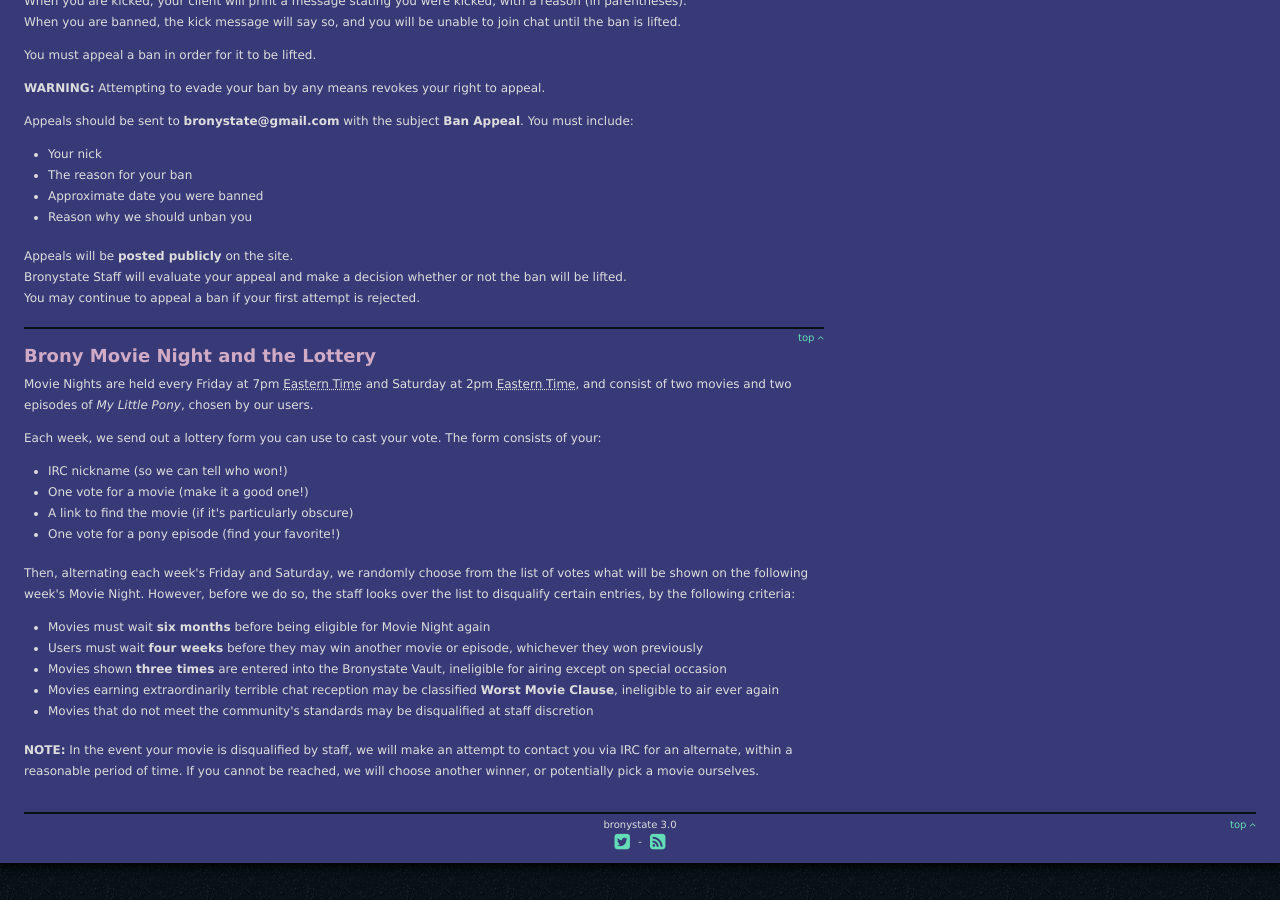
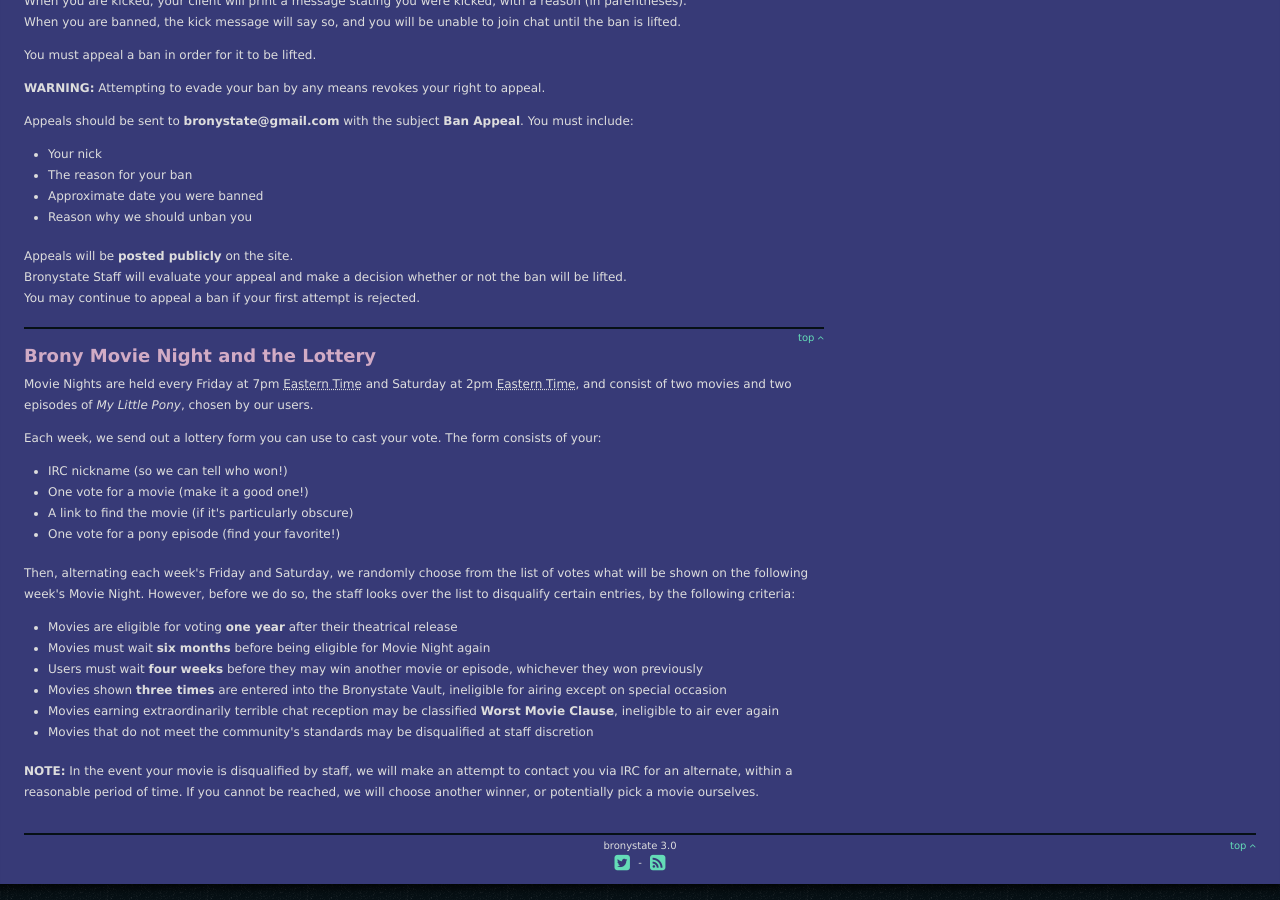
Before and after one commit to Bronystate/brstv3, a Jekyll site: the page built from index_rules.md, in a window 1280 px wide and 900 px high, scrolled down 1344 px. Built offline with Jekyll 4.4.1, drawn with Linux system fonts in a browser that asks for light colours; nearby versions of some CDN libraries.

Commit message:
Update index_rules.md

```diff
--- a/index_rules.md
+++ b/index_rules.md
@@ -102,6 +102,7 @@
 on the following week's Movie Night. However, before we do so, the staff looks over the list to disqualify
 certain entries, by the following criteria:
 
+ - Movies are eligible for voting **one year** after their theatrical release
  - Movies must wait **six months** before being eligible for Movie Night again
  - Users must wait **four weeks** before they may win another movie or episode, whichever they won previously
  - Movies shown **three times** are entered into the Bronystate Vault, ineligible for airing except on special occasion
```
